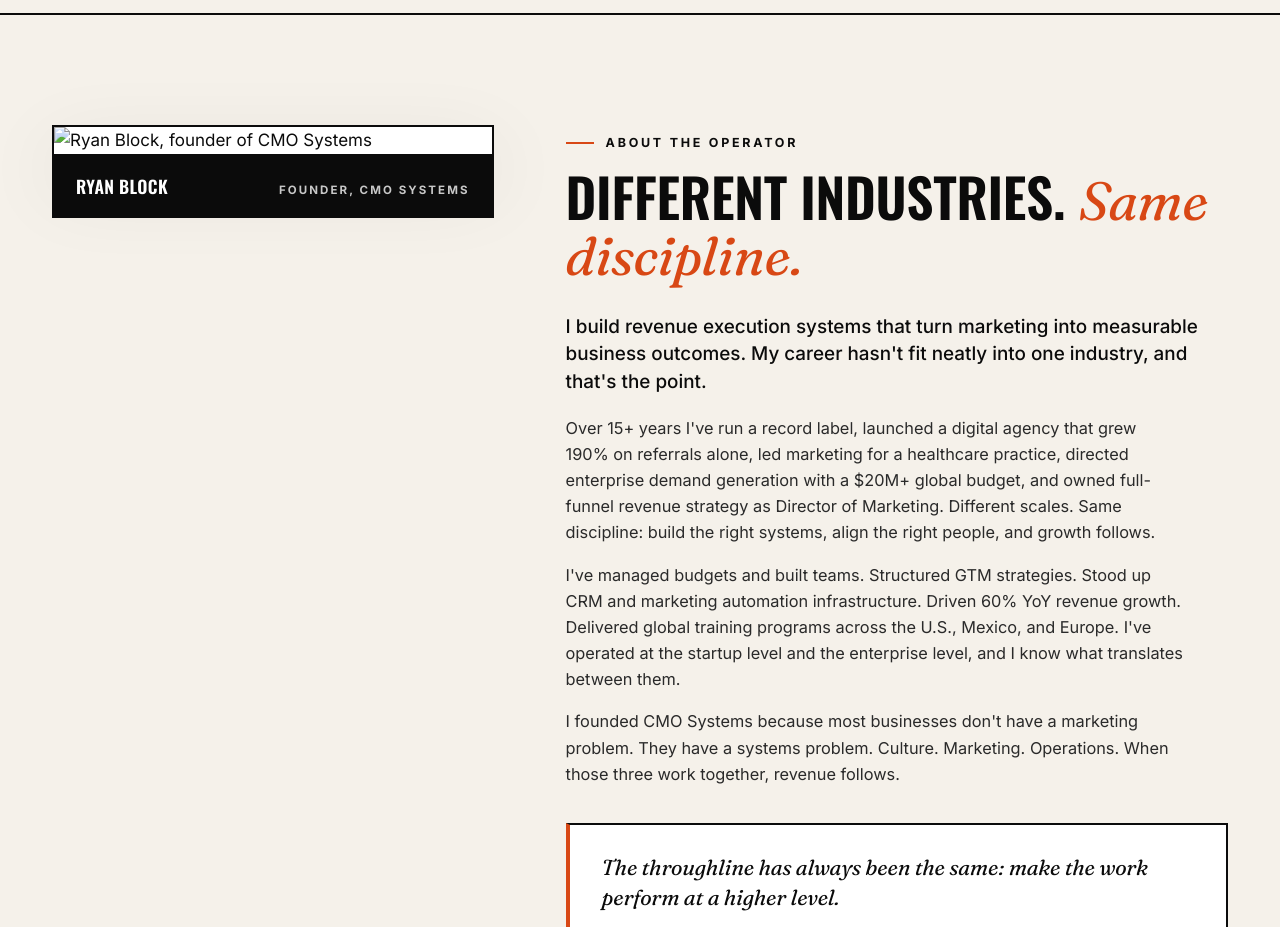
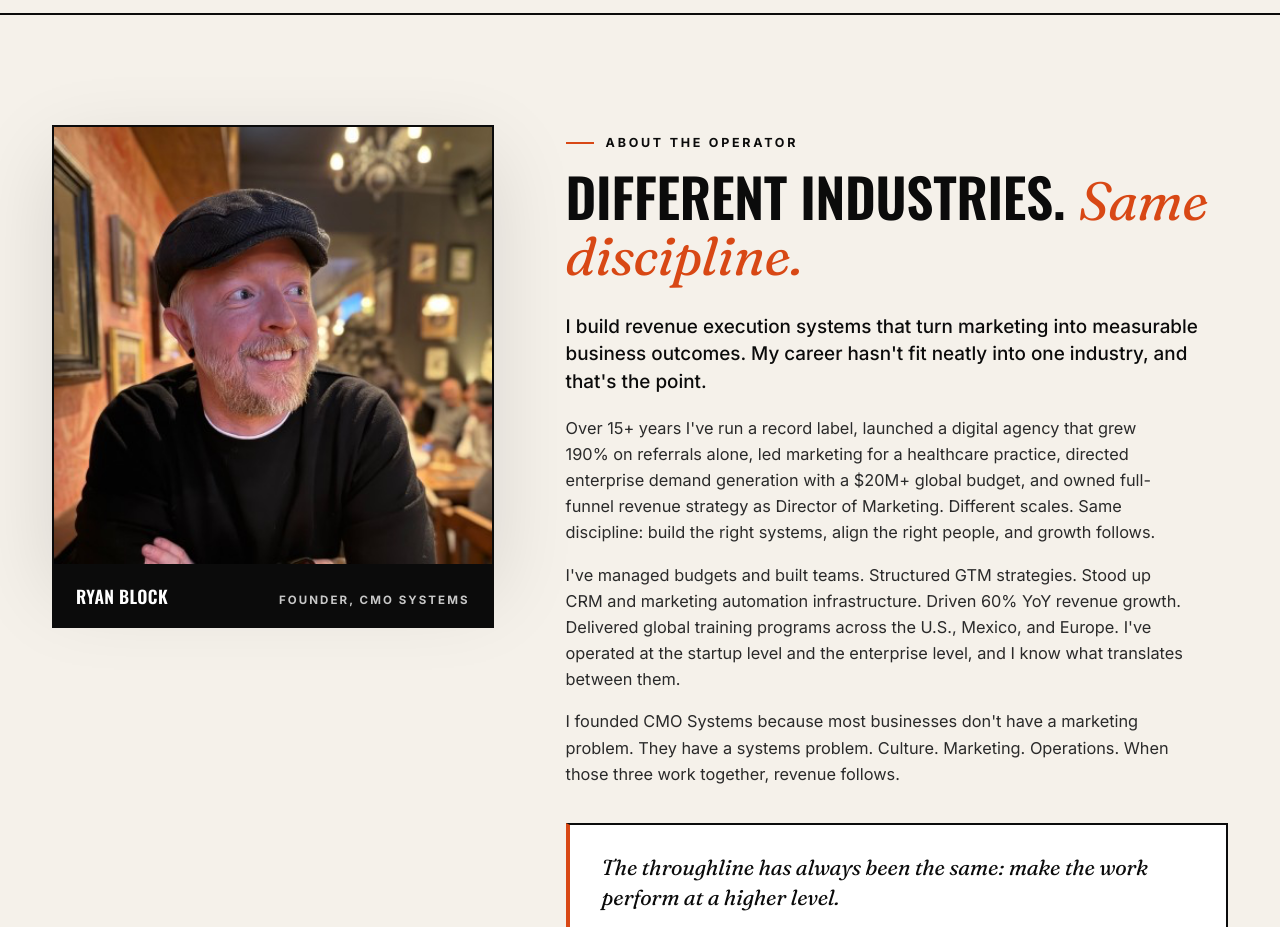
Before and after one commit to hellocmosystems/cmosystems-site, a plain HTML site: page index.html in a window 1280 px wide. Shown: the part 5580-6507 px from the top of the page. Drawn offline with nearby package versions, Linux system fonts and the light colour scheme.

Commit message:
Fix About photo extension (png not jpg)

```diff
--- a/index.html
+++ b/index.html
@@ -1356,7 +1356,7 @@
         <div class="about-inner">
           <div class="about-photo">
             <div class="frame">
-              <img src="ryan-block.jpg" alt="Ryan Block, founder of CMO Systems" />
+              <img src="ryan-block.png" alt="Ryan Block, founder of CMO Systems" />
             </div>
             <div class="about-caption">
               <span class="name">Ryan Block</span>
```
